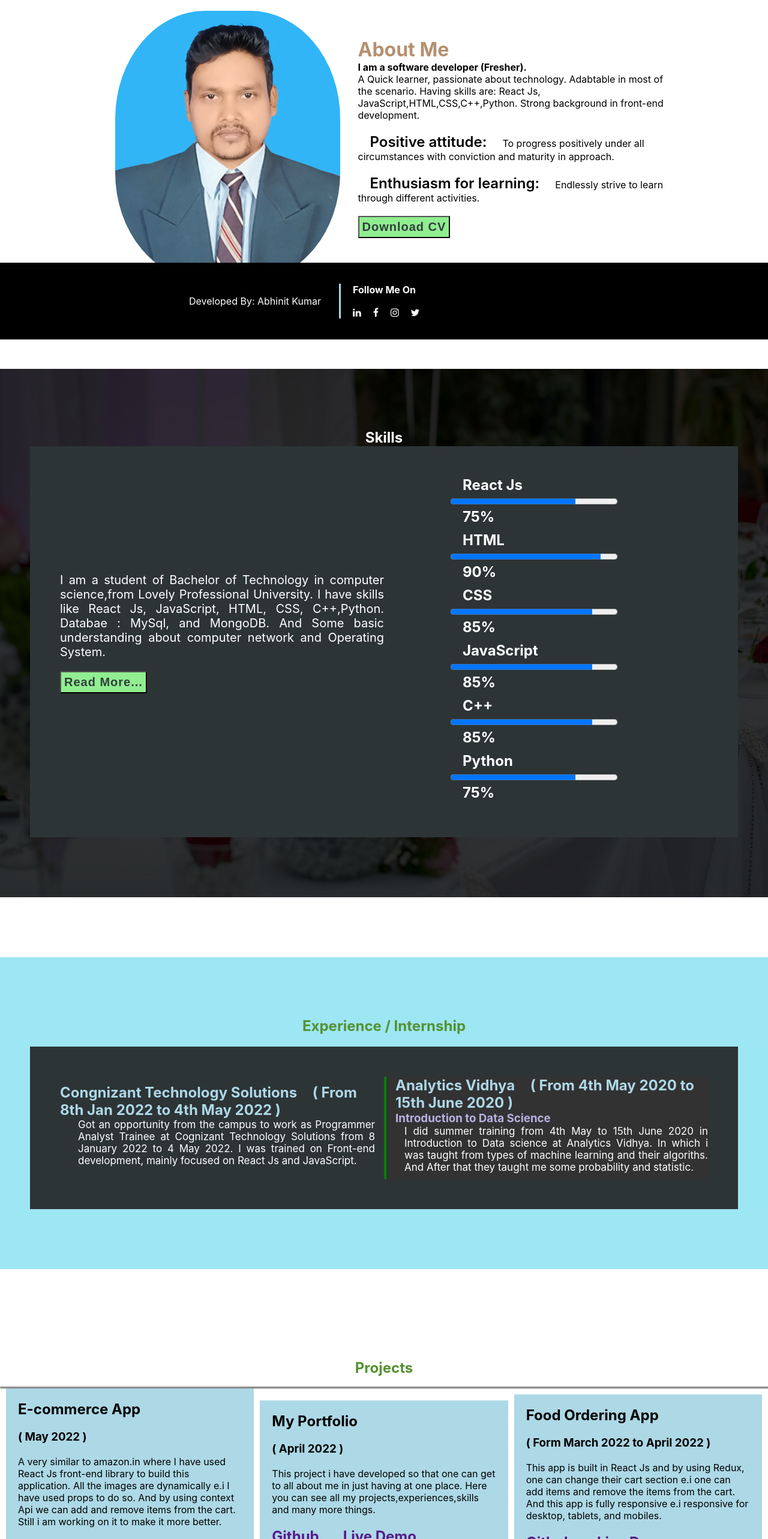
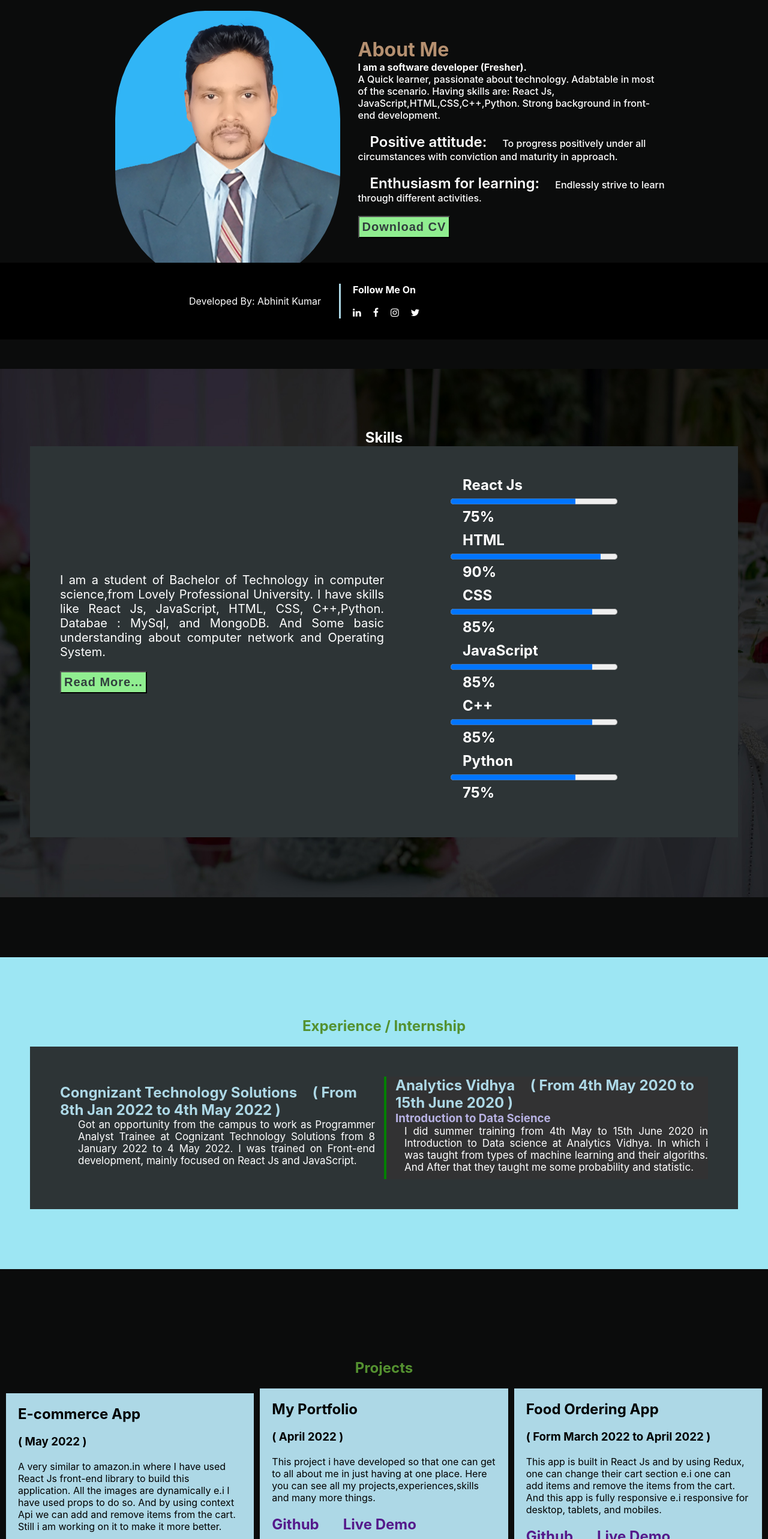
Before and after one commit to abhinit1999/portfolio, a React (Create React App) app: page /Projects in a window 1280 px wide. Shown: the part 234-2800 px from the top of the page at 60% size. Built offline with nearby package versions, Linux system fonts and the light colour scheme.

Commit message:
little modified

```diff
--- a/src/App.css
+++ b/src/App.css
@@ -6,6 +6,7 @@
 #home
 {
     /* overflow-x: hidden; */
+    background-color: rgb(11, 12, 12);
 }
 
 Header
--- a/src/components/About/style.css
+++ b/src/components/About/style.css
@@ -11,7 +11,9 @@ main
     justify-content: center;
     align-items: center;
     margin-bottom: 50px;
-
+    background-color: rgb(11, 12, 12);
+    color:white;
+    font-weight: 500;
 }
 .pic img
 {
--- a/src/components/Header/style.css
+++ b/src/components/Header/style.css
@@ -10,7 +10,10 @@ header
     justify-content: space-between;
     align-items: center;
     background-color: rgb(245, 247, 248);
-    box-shadow: rgba(0, 0, 0, 0.25) 0px 54px 55px, rgba(0, 0, 0, 0.12) 0px -12px 30px, rgba(0, 0, 0, 0.12) 0px 4px 6px, rgba(0, 0, 0, 0.17) 0px 12px 13px, rgba(0, 0, 0, 0.09) 0px -3px 5px;
+    /* box-shadow: rgba(0, 0, 0, 0.25) 0px 54px 55px, rgba(0, 0, 0, 0.12) 0px -12px 30px, rgba(0, 0, 0, 0.12) 0px 4px 6px, rgba(0, 0, 0, 0.17) 0px 12px 13px, rgba(0, 0, 0, 0.09) 0px -3px 5px; */
+
+    box-shadow: rgba(240, 46, 170, 0.4) 0px 5px, rgba(240, 46, 170, 0.3) 0px 10px, rgba(240, 46, 170, 0.2) 0px 15px, rgba(240, 46, 170, 0.1) 0px 20px, rgba(240, 46, 170, 0.05) 0px 25px;
+
 }
 
 .text
@@ -36,6 +39,8 @@ ul  li a
 {
     text-decoration: none;
     font-size: 1.3rem;
+    color: rgb(10, 10, 10);
+    font-weight: bold;
 
 }
 ul  li :hover
--- a/src/components/Projects/style.css
+++ b/src/components/Projects/style.css
@@ -10,15 +10,16 @@
     margin-top: 150px;
     height: auto;
     flex-wrap: wrap;
+    overflow-x: hidden;
   }
   .project_box {
-    width: 100vw;
-    height: auto;
+    /* width: 100vw;
+    height: auto;    */
     display: flex;
     justify-content: center;
     align-items: center;
     margin-top: 20px;
-    box-shadow: 5px 2px 2px 5px gray;
+    /* box-shadow: 5px 2px 2px 5px gray; */
   }
   #projects > .section_info {
     color: #549130;
@@ -30,6 +31,8 @@
     background-color: lightblue;
     margin-right: 10px;
     margin-left: 10px;
+    flex-wrap: wrap;
+    /* box-shadow: 5px 2px 2px 5px gray; */
   }
   .first h1 {
     margin: 20px;
@@ -43,10 +46,12 @@
   .second {
     /* width: 33.33vw; */
     flex-basis: 33%;
-    height: auto;
+    height: 37vh;
     /* height: 30vh; */
     background-color: lightblue;
     margin-right: 10px;
+    /* box-shadow: 5px 2px 2px 5px gray; */
+    flex-wrap: wrap;
   }
   .second h1 {
     margin: 20px;
@@ -60,9 +65,11 @@
   .third {
     /* width: 33.33vw; */
     flex-basis: 33%;
-    height: auto;
+    height: 37vh;
     background-color: lightblue;
     margin-right: 10px;
+    /* box-shadow: 5px 2px 2px 5px gray; */
+    flex-wrap: wrap;
   }
   .third h1 {
     margin: 20px;
```
